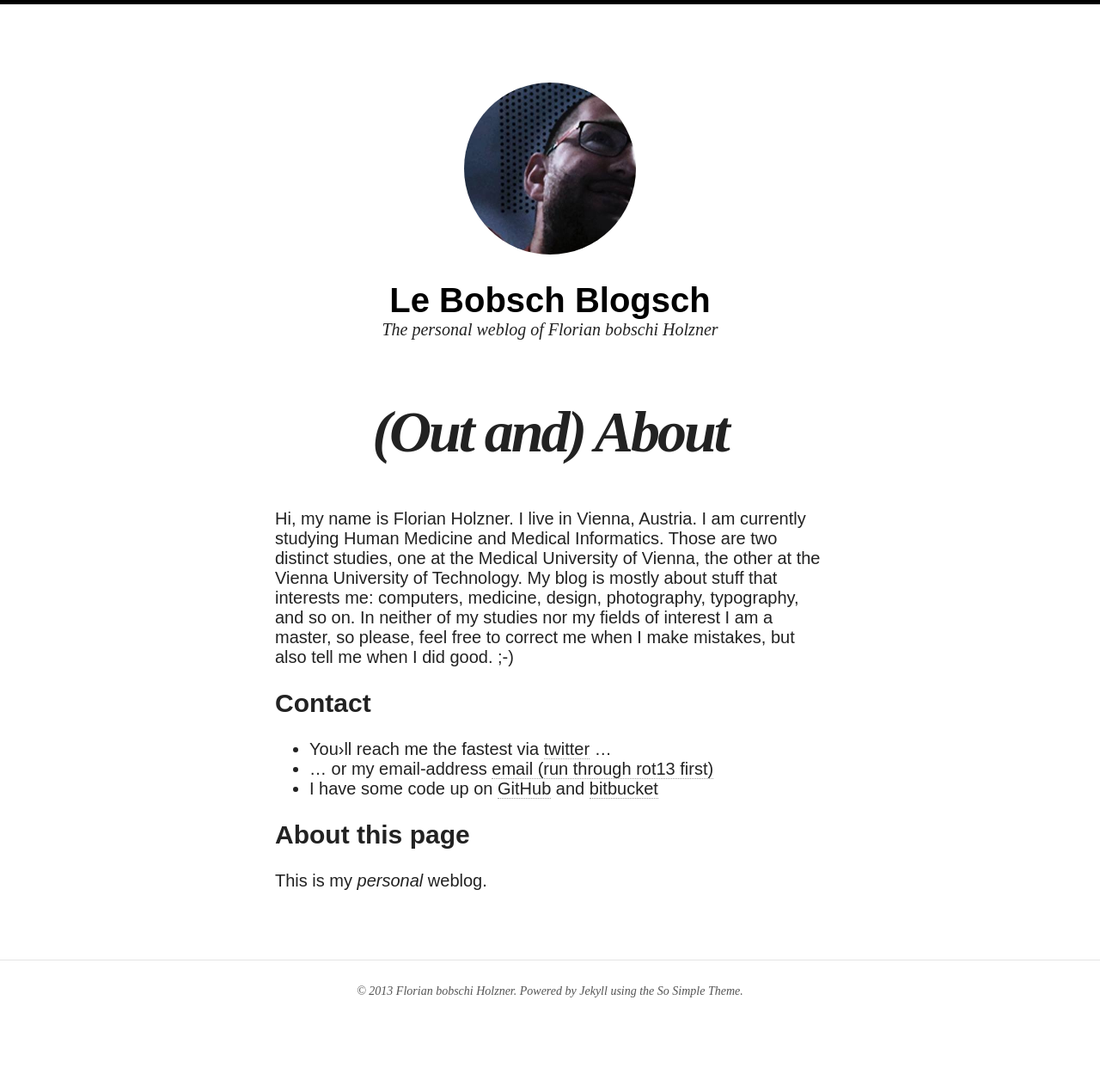
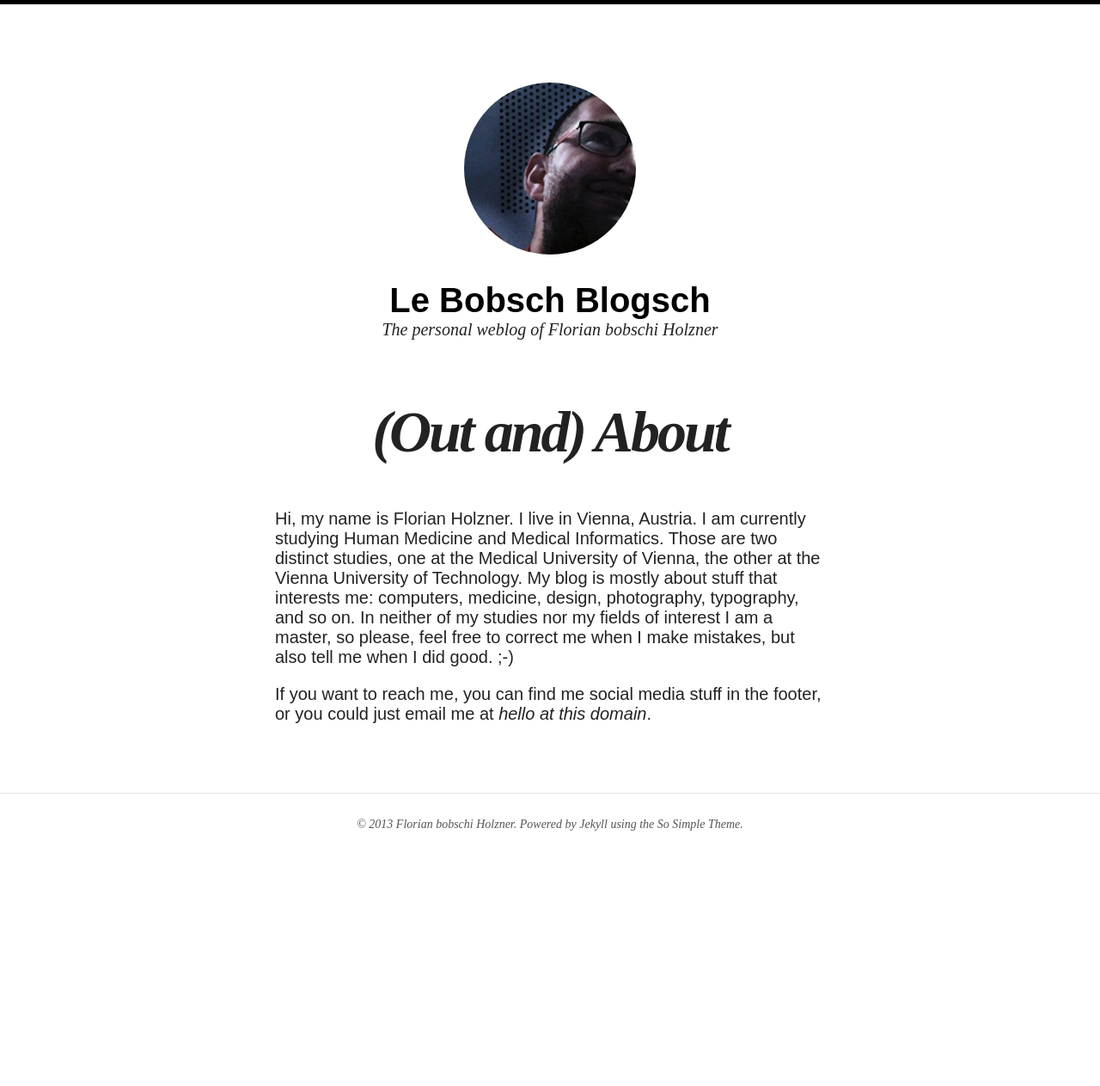
Before and after one commit to bobschi/lebobs.ch, a Jekyll site: the page built from about.md, in a window 1280 px wide. Shown: the whole page at 86% size. Built offline with Jekyll 4.4.1, drawn with Linux system fonts in a browser that asks for light colours; nearby versions of some CDN libraries; after the commit the page ends 1069 px from its top, so only the background shows below that.

Commit message:
updated about page

```diff
--- a/about.md
+++ b/about.md
@@ -8,14 +8,4 @@ modified: 2013-10-06
 
 Hi, my name is Florian Holzner. I live in Vienna, Austria. I am currently studying Human Medicine and Medical Informatics. Those are two distinct studies, one at the Medical University of Vienna, the other at the Vienna University of Technology. My blog is mostly about stuff that interests me: computers, medicine, design, photography, typography, and so on. In neither of my studies nor my fields of interest I am a master, so please, feel free to correct me when I make mistakes, but also tell me when I did good. ;-)
 
-<h2 id="contact">Contact</h2>
-*  You'll reach me the fastest via [twitter][] ...
-*  ... or my email-address <a href="ygb:obofpuv\@yninovg.pbz" class="contact-full">email (run through rot13 first)</a>
-*  I have some code up on [GitHub][github] and [bitbucket][]
-
-[twitter]:    https://twitter.com/bobschi "my twitter profile"
-[bitbucket]:  https://bitbucket.org/florianholzner "my bitbucket profile"
-[github]:     https://github.com/bobschi "my github profile"
-
-## About this page
-This is my <em>personal</em> weblog.
+If you want to reach me, you can find me social media stuff in the footer, or you could just email me at *hello at this domain*.
```
